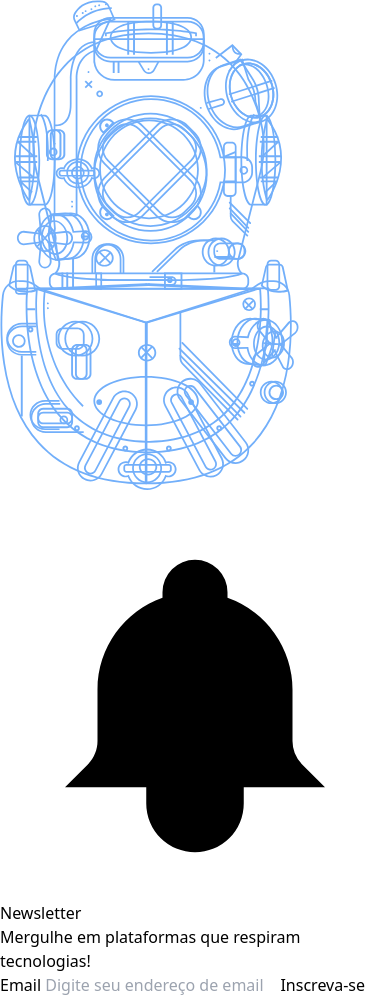
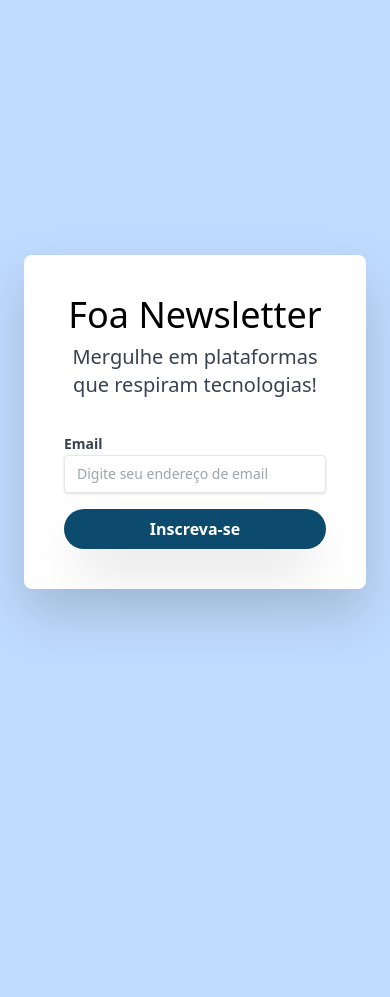
Before and after one commit to flavio-foa-dev/tailwindNewsLetter, a plain HTML site: page newsletter.html in a window 390 px wide. After the commit the page ends 844 px from the top, so only its background shows below. Drawn offline with nearby package versions, Linux system fonts and the light colour scheme.

Commit message:
add/sm-first

```diff
--- a/newsletter.html
+++ b/newsletter.html
@@ -7,19 +7,39 @@
     <meta name="viewport" content="width=device-width, initial-scale=1">
     <title>Newsletter</title>
     <script src="https://cdn.tailwindcss.com"></script>
+    <script src="">
+        tailwind.config = {
+            thema: {
+                extend: {
+                    colors: {
+                        azul: {
+                            Ac: '#C5DFFF',
+                            Ae: '#061E3C',
+                            Am: '#1057B0'
+                        }
+
+                    },
+                    fontFamily:{
+                        inter: ['Inter', 'sans serif']
+                    }
+                }
+            }
+        }
+    </script>
+
 </head>
 
-<body class="">
+<body class="bg-blue-200 flex justify-center items-center h-screen">
 
-    <main class="">
+    <main class="flex px-6 drop-shadow-2xl">
 
-        <section class="">
-            <img class="" src="image/icone-mergulhador.svg" alt="icone de mergulhador">
+        <section class="bg-sky-900 hidden lg:block">
+            <img class="p-6" src="image/icone-mergulhador.svg" alt="icone de mergulhador">
         </section>
 
-        <section class="">
+        <section class="bg-white p-10 gap-6 flex flex-col rounded-lg">
 
-            <div class="">
+            <div class="hidden">
                 <svg class=""
                     width="35" height="20" viewBox="0 0 44 20" fill="none" xmlns="http://www.w3.org/2000/svg">
                     <path d="M41.1738 0.994633C40.8556 1.10918 40.6199 1.34129 40.4506 1.70905C40.3201 1.99542 40.2881 2.17026 40.3041 2.53199C40.3178 2.86056 40.3659 3.0776 40.4734 3.28861C40.5444 3.42728 41.7665 5.17565 41.9221 5.36254C41.9748 5.42584 42.0984 5.52834 42.1945 5.58561C42.3661 5.69413 42.373 5.69714 42.6545 5.69714C42.9291 5.69714 42.9474 5.69413 43.1237 5.59465C43.3663 5.45599 43.5722 5.19373 43.6912 4.86818C43.8034 4.56673 43.8285 4.34366 43.7874 4.00303C43.753 3.69255 43.7004 3.52374 43.5814 3.31574C43.4784 3.13789 42.4096 1.60958 42.2242 1.37445C41.9519 1.03081 41.5171 0.874056 41.1738 0.994633Z" />
@@ -33,15 +53,15 @@
                 </svg>
             </div>
 
-            <div class="">
-                <h1 class="">Newsletter</h1>
-                <p class="">Mergulhe em  plataformas que respiram tecnologias!</p>
+            <div class="text-center">
+                <h1 class="text-4xl mb-2">Foa Newsletter</h1>
+                <p class="text-xl text-gray-700 mb-2">Mergulhe em  plataformas que respiram tecnologias!</p>
             </div>
 
             <form>
-                <label class="" for="email">Email</label>
-                <input class="" id="email" type="email" placeholder="Digite seu endereço de email">
-                <button class="" type="button">Inscreva-se</button>
+                <label class="text-sm font-bold text-gray-700 mb-2" for="email">Email</label>
+                <input class="text-sm w-full mb-4 pl-3 rounded border py-2 shadow focus:outline-none hover:border-sky-500 hover:ring-1 focus:border-sky-500" id="email" type="email" placeholder="Digite seu endereço de email">
+                <button class="font-bold text-white bg-sky-900 w-full py-2 rounded-full shadow-2xl hover:bg-sky-500 duration-150" type="button">Inscreva-se</button>
             </form>
         </section>
     </main>
```
